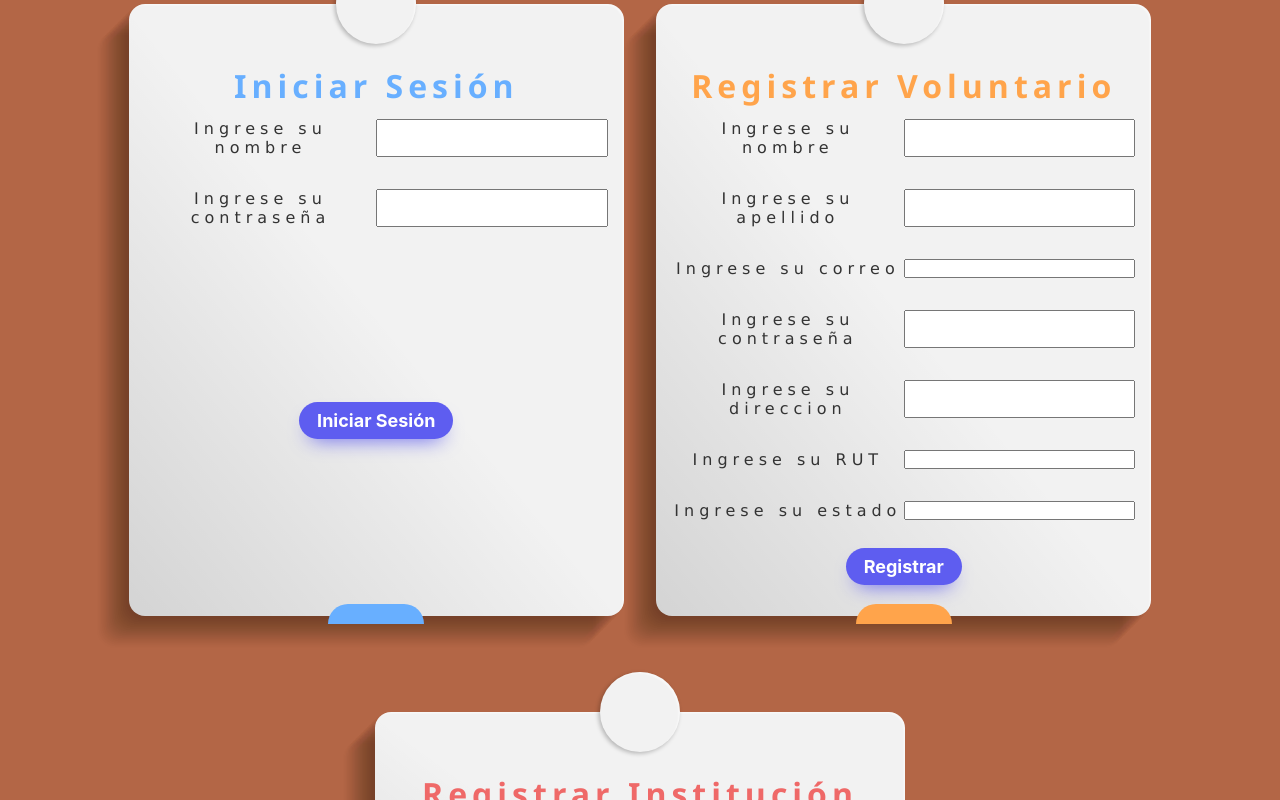
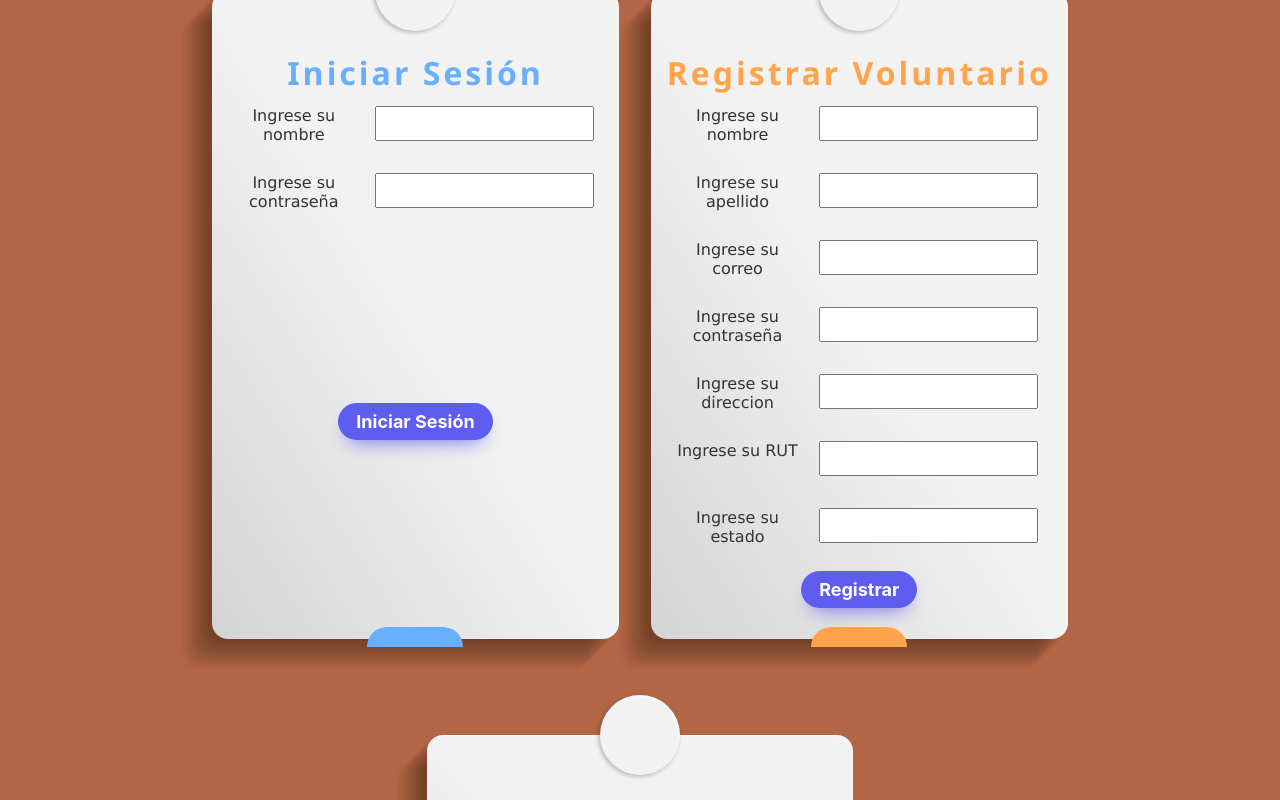
Before and after one commit to NicolasHenriquezT/LabTBD, a Nuxt app in the folder ayni/: page / in a window 1280 px wide. Shown: the top 800 px of the page. Built offline with nearby package versions, Linux system fonts and the light colour scheme.

Commit message:
editar fuente en css

```diff
--- a/ayni/assets/styles/main.css
+++ b/ayni/assets/styles/main.css
@@ -141,7 +141,6 @@ body {
   align-items: center;
   font-family: "Monoton", Helvetica, sans-serif;
   background: #b36646;
-  letter-spacing: 5px;
 }
 
 h1 {
@@ -197,7 +196,15 @@ h1 {
 
 .content{
   display: grid;
-  grid-auto-rows: min-content;
-  grid-template-columns: 50% 50%;
-  row-gap: 2rem;
+  grid-auto-rows: 35px;
+  grid-template-columns: 35% 65%;
+  gap: 2rem 1rem;
 }
+
+.content input {
+  width: 90%;
+}
+
+.ul-cards .title {
+  letter-spacing: 3px;
+}
```
Also changed, not shown: 2 other files (tests, documents, lock files or other folders).
